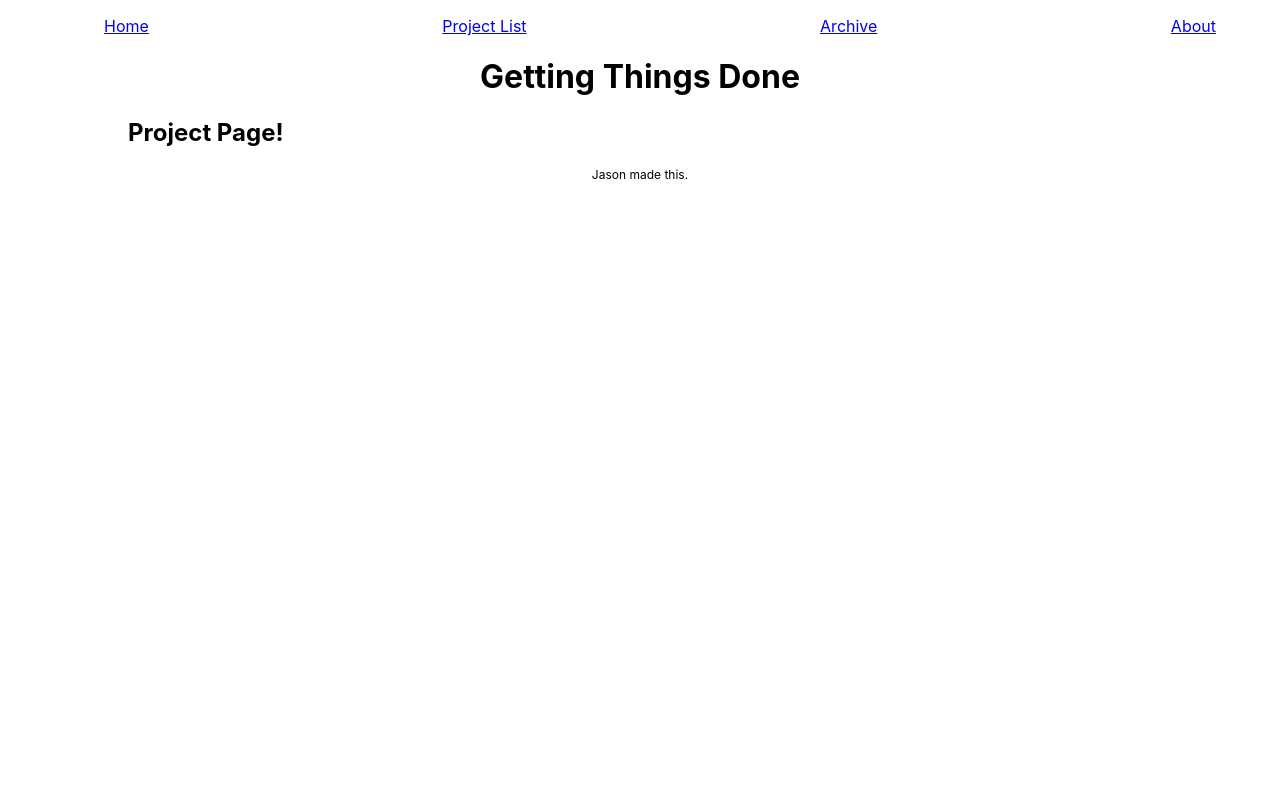
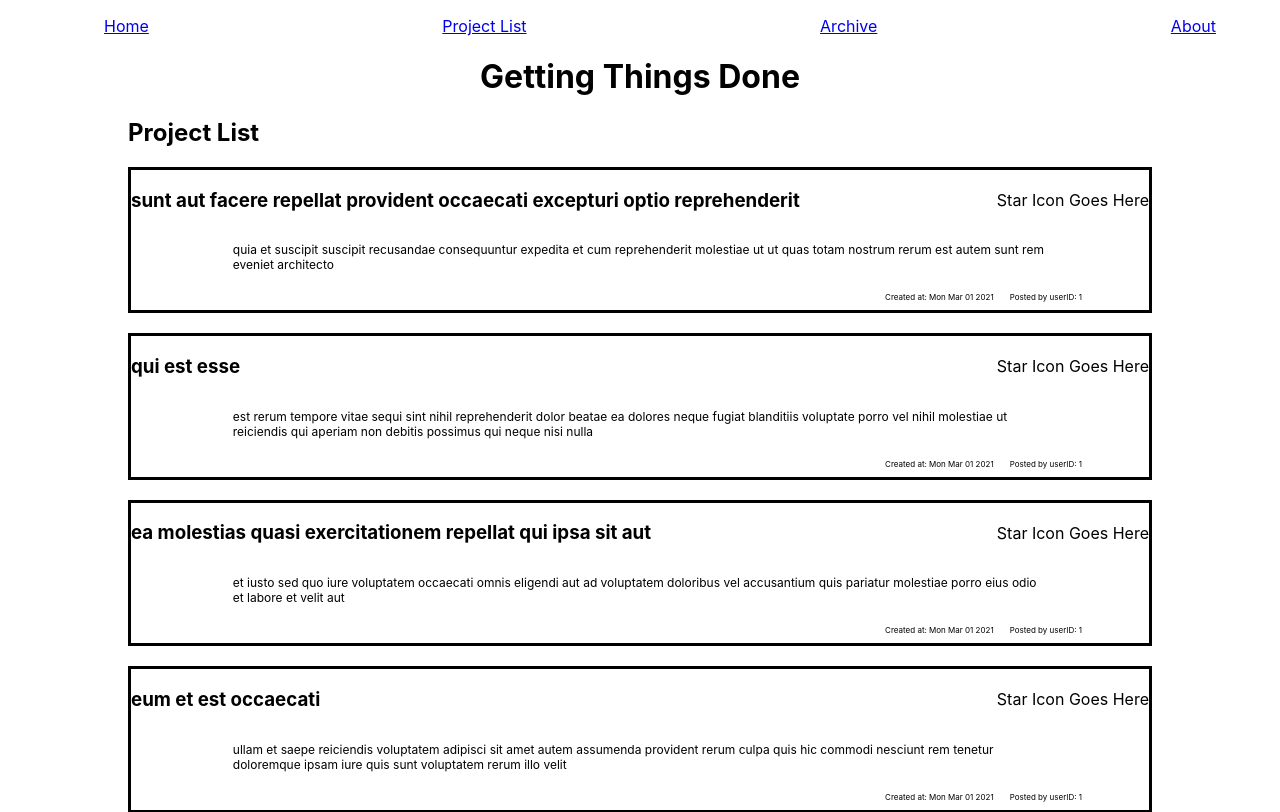
Before and after one commit to jallend1/gtdapp, a React (Create React App) app: page /projects in a window 1280 px wide. Shown: the top 812 px of the page. Built offline with nearby package versions, Linux system fonts and the light colour scheme.

Commit message:
Structures out basic Project list page using the dummy data

```diff
--- a/src/Components/Projects.js
+++ b/src/Components/Projects.js
@@ -1,27 +1,45 @@
-import { useState, useEffect } from 'react';
+import { useState, useEffect } from "react";
 
 const Projects = () => {
-    const [projects, setProjects] = useState([]);
+  const [projects, setProjects] = useState([]);
 
-    const getProjects = () => {
-        fetch('data.json')
-            .then(res => res.json())
-            .then(data => setProjects(data));
-    }
+  const getProjects = () => {
+    fetch("data.json")
+      .then((res) => res.json())
+      .then((data) => setProjects(data));
+  };
 
+  const renderProjects = () => {
+    return projects.map((project) => {
+      const createdAt = new Date();
+      return (
+        <div className="project" key={project.id}>
+          <div className="project-head">
+            <h3>{project.title}</h3>
+            <div>Star Icon Goes Here</div>
+          </div>
+          <div className="project-body">
+            <p>{project.body}</p>
+          </div>
+          <div className="project-footer">
+            <p>Created at: {createdAt.toDateString()}</p>
+            <p>Posted by userID: {project.userId}</p>
+          </div>
+        </div>
+      );
+    });
+  };
 
-    // useEffect(() => getProjects(), []);
-    return (
-        <div className="container">
-            <header>
-                <h2>Project Page!</h2>
-            </header>
-            <main>
+  useEffect(() => getProjects(), []);
 
-            </main>
+  return (
+    <div className="container">
+      <header>
+        <h2>Project List</h2>
+      </header>
+      <main>{renderProjects()}</main>
+    </div>
+  );
+};
 
-        </div>
-    )
-}
-
-export default Projects
+export default Projects;
--- a/src/index.css
+++ b/src/index.css
@@ -1,14 +1,14 @@
 body {
   margin: 0;
-  font-family: -apple-system, BlinkMacSystemFont, 'Segoe UI', 'Roboto', 'Oxygen',
-    'Ubuntu', 'Cantarell', 'Fira Sans', 'Droid Sans', 'Helvetica Neue',
+  font-family: -apple-system, BlinkMacSystemFont, "Segoe UI", "Roboto", "Oxygen",
+    "Ubuntu", "Cantarell", "Fira Sans", "Droid Sans", "Helvetica Neue",
     sans-serif;
   -webkit-font-smoothing: antialiased;
   -moz-osx-font-smoothing: grayscale;
 }
 
 code {
-  font-family: source-code-pro, Menlo, Monaco, Consolas, 'Courier New',
+  font-family: source-code-pro, Menlo, Monaco, Consolas, "Courier New",
     monospace;
 }
 
@@ -37,6 +37,36 @@ h1 {
   justify-content: space-around;
 }
 
+.project {
+  border: solid 3px black;
+  margin-bottom: 1.25em;
+}
+
+.project-head {
+  text-align: center;
+  display: flex;
+  justify-content: space-between;
+  align-items: center;
+}
+
+.project-body {
+  font-size: 0.75em;
+  margin: auto;
+  max-width: 80%;
+}
+
+.project-footer {
+  display: flex;
+  justify-content: flex-end;
+  font-size: 0.5em;
+  max-width: 50%;
+  margin-left: 45%;
+}
+
+.project-footer > p {
+  padding-right: 2em;
+}
+
 footer {
   text-align: center;
   font-size: 0.75em;
```
